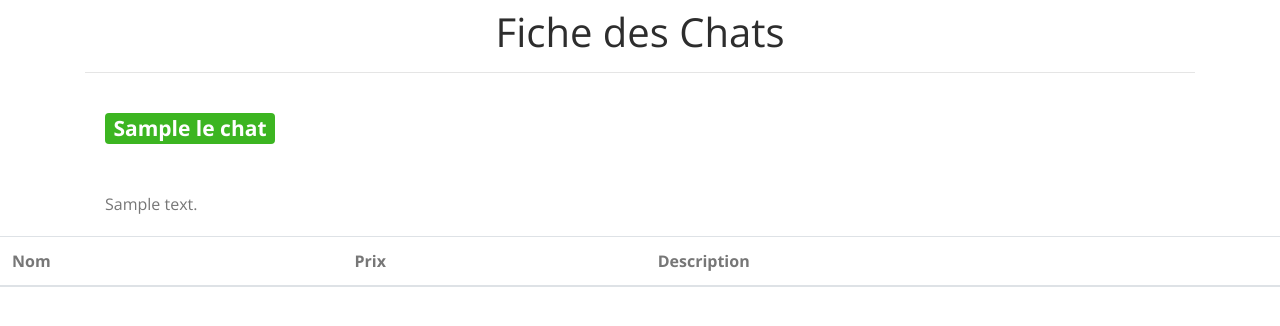
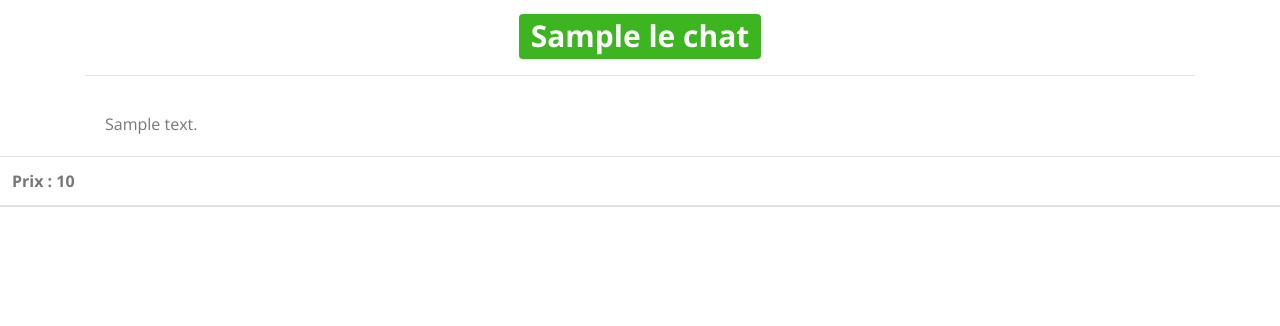
Before and after one commit to florian78370/E6, a Symfony app: template templates/chat/ficheChat.html.twig in a window 1280 px wide. Shown: the part 58-384 px from the top of the page. Run offline with Twig, Linux system fonts and the light colour scheme; the template is opened without the code that fills it: most values are stand-ins (such as "Sample title", 1, 10 or a date in 2020); lists and menus that the app fills with data are empty; some libraries are stand-ins or nearby versions.

Commit message:
le prix est pret

```diff
--- a/templates/chat/ficheChat.html.twig
+++ b/templates/chat/ficheChat.html.twig
@@ -3,32 +3,25 @@
 {% block title %}Fiche chat{% endblock %}
 
 {% block body %}
-<h1 class="pt-2 text-center">Fiche des Chats</h1>
+ <div class="pt-2 text-center">
+                        <h1><a href=" {{path('ficheChat', {'id': leChat.id})}} " class="badge badge-success"> {{leChat.nom}} </a></h1>
+                </div>
 <hr>
-
-                        <div class="card-body">
-                        <h3><a href=" {{path('ficheChat', {'id': leChat.id})}} " class="badge badge-success"> {{leChat.nom}} </a></h3>
-                </div>
             <div>
         <div class="col">
                 </div>
                 <div class="card-body">
                     <p class="card-text">{{leChat.description|raw}}</p>
                 </div>
-                <ul class="list-group list-group-flush">
-                </ul>
           </div>
         </div>
       </div>
-
-       <table class="table table-hover mx-auto">
+      <table class="table table-hover mx-auto">
         <thead>
             <tr>
-            <th scope="col-3">Nom</th>
-            <th scope="col-4">Prix</th>
-            <th scope="col-1">Description</th>
+            <th scope="col-4">Prix : {{leChat.prix}}</th>
             </tr>
         </thead>
     </table>
-</div>
+  </div>
 {% endblock %}
```
